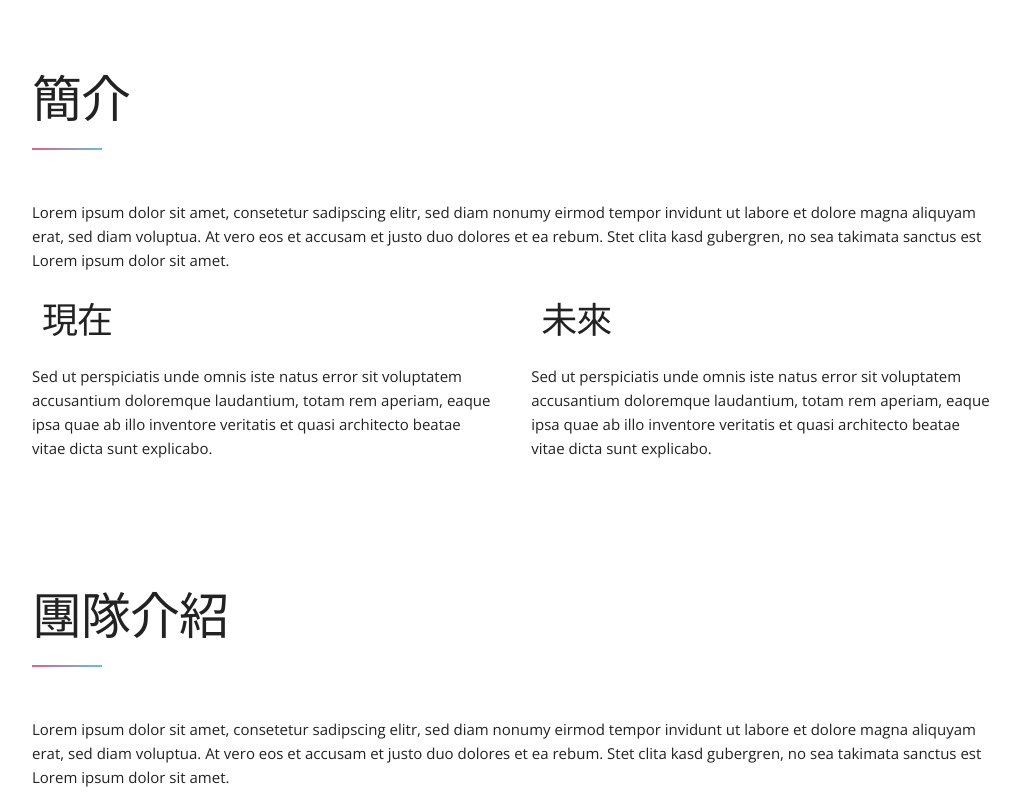
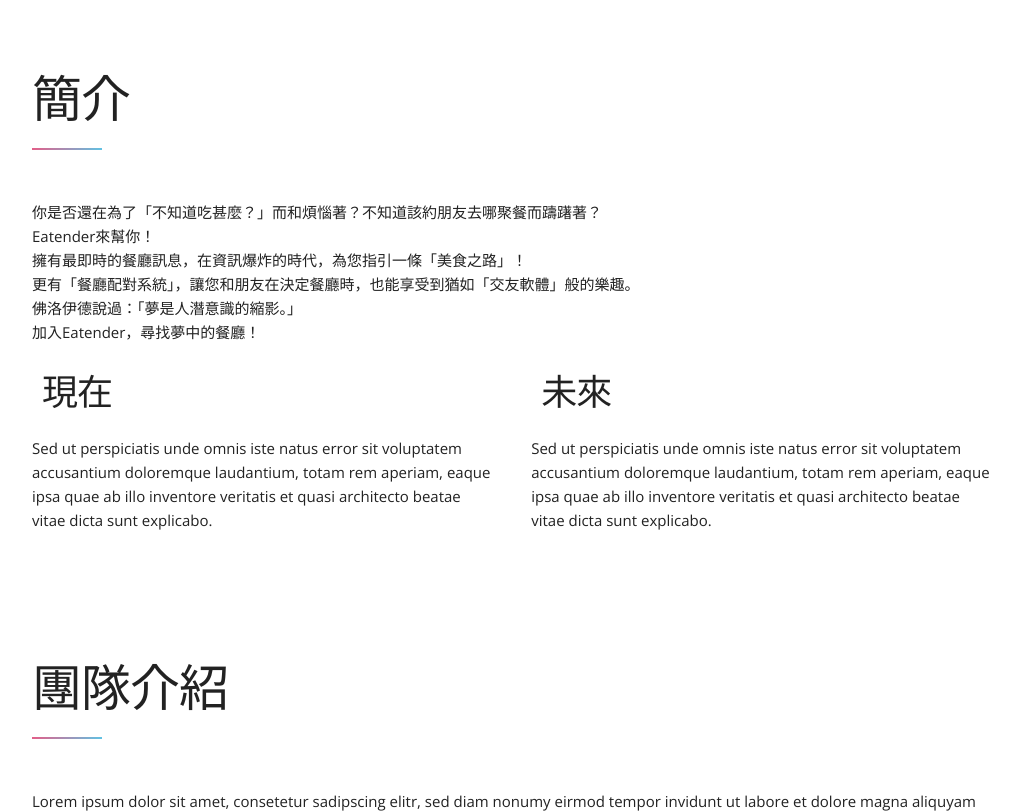
Before and after one commit to FawenYo/Eatender, a FastAPI app: page /about in a window 1280 px wide. Shown: the part 832-1643 px from the top of the page, without its empty margins (128-1148 px from the left). Run offline with FastAPI, Linux system fonts and the light colour scheme; grey boxes labelled with a size stand in for pictures from a placeholder-image service; parts of the project's set-up code (start-up, migrations or seed data) failed here and were passed over; some libraries are stand-ins or nearby versions.

Commit message:
add project info

```diff
--- a/project/templates/about.html
+++ b/project/templates/about.html
@@ -59,7 +59,12 @@
       <div class="row">
         <h1>簡介</h1>
         <div class="block"></div>
-        <p>Lorem ipsum dolor sit amet, consetetur sadipscing elitr, sed diam nonumy eirmod tempor invidunt ut labore et dolore magna aliquyam erat, sed diam voluptua. At vero eos et accusam et justo duo dolores et ea rebum. Stet clita kasd gubergren, no sea takimata sanctus est Lorem ipsum dolor sit amet.</p>
+        <p>你是否還在為了「不知道吃甚麼？」而和煩惱著？不知道該約朋友去哪聚餐而躊躇著？<br>
+          Eatender來幫你！<br>
+          擁有最即時的餐廳訊息，在資訊爆炸的時代，為您指引一條「美食之路」！<br>
+          更有「餐廳配對系統」，讓您和朋友在決定餐廳時，也能享受到猶如「交友軟體」般的樂趣。<br>
+          佛洛伊德說過：「夢是人潛意識的縮影。」<br>
+          加入Eatender，尋找夢中的餐廳！</p>
       </div>
       <div class="row">
         <div class="row">
```
